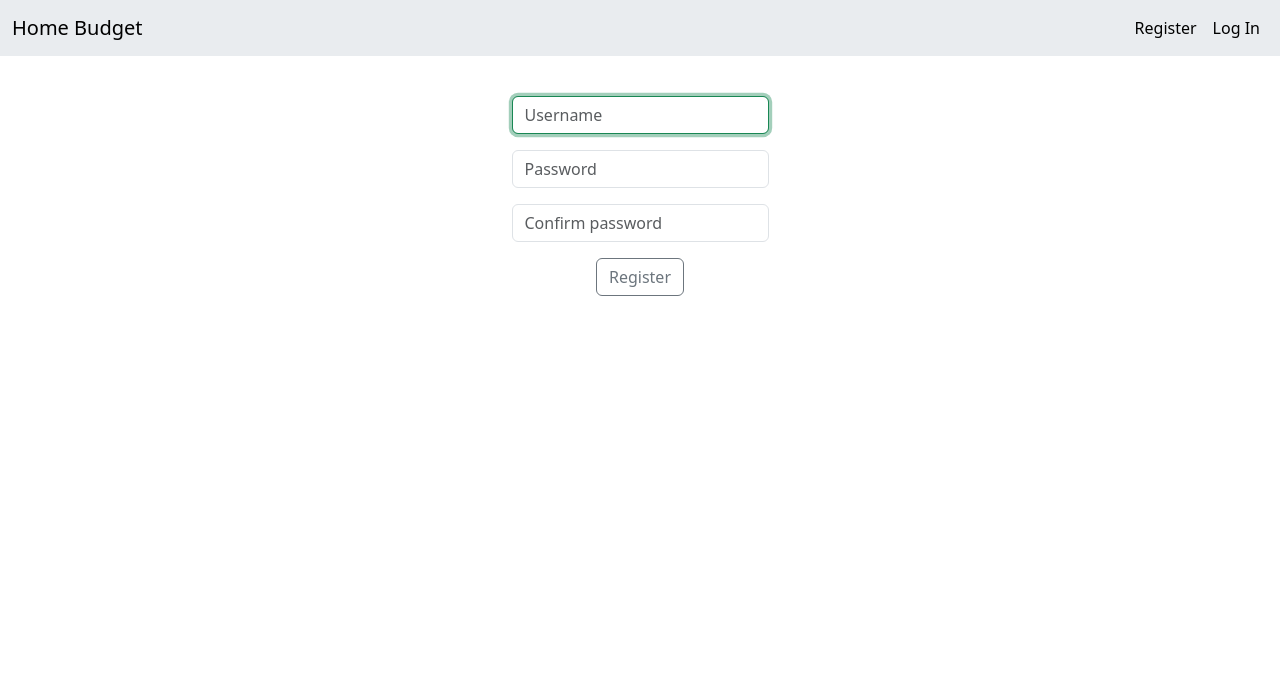
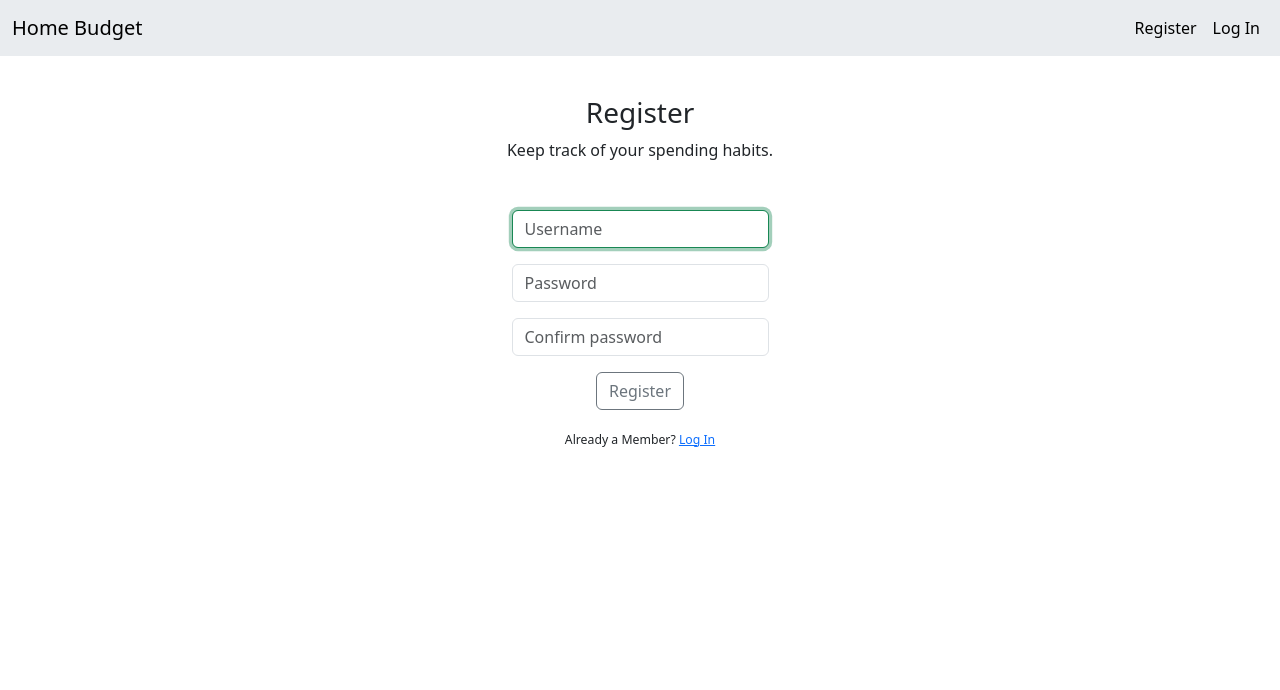
Before and after one commit to aokolowicz/home-budget, a Flask app: page /register in a window 1280 px wide. Shown: the top 690 px of the page. Run offline with Flask 3, Linux system fonts and the light colour scheme.

Commit message:
Update register page

```diff
--- a/templates/register.html
+++ b/templates/register.html
@@ -5,6 +5,12 @@
 {% endblock %}
 
 {% block main %}
+    <div class="col-auto mt-3 mb-5">
+        <h3>Register</h3>
+        <div>
+            Keep track of your spending habits.
+        </div>
+    </div>
     <form action="/register" method="post">
         <div class="container">
             <div class="mt-3 mb-3">
@@ -19,4 +25,8 @@
             <button class="btn btn-outline-secondary" type="submit">Register</button>
         </div>
     </form>
+    <div>
+        <p></p>
+        <small><small>Already a Member? <a href="/login">Log In</a></small></small>
+    </div>
 {% endblock %}
```
